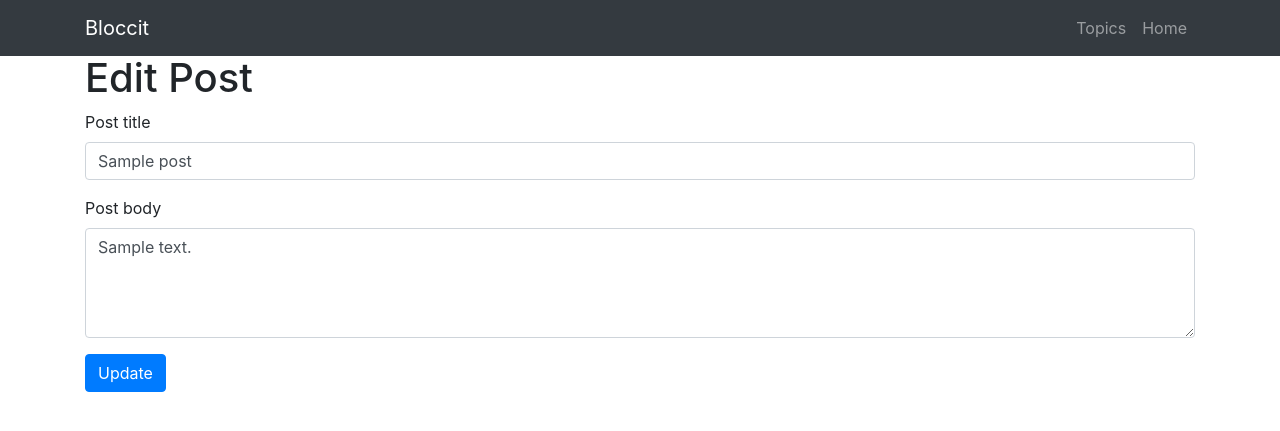
After one commit to Jacoblevine93/bloccit, a Node server app: page /topics/1/posts/1/edit in a window 1280 px wide. The commit adds this page. Shown: the top 431 px of the page. Run offline with Node 20, Linux system fonts and the light colour scheme; tables that the repository leaves empty hold one stand-in row (values such as "Sample post"); some libraries are stand-ins or nearby versions.

Commit message:
Checkpoint 7 Complete

```diff
--- a/src/config/router-config.js
+++ b/src/config/router-config.js
@@ -2,7 +2,9 @@ module.exports = {
 	init(app){
 		const staticRoutes = require('../routes/static');
 		const topiccRoutes = require('../routes/topics');
+		const postRoutes = require('../routes/posts');
 		app.use(staticRoutes);
 		app.use(topiccRoutes);
+		app.use(postRoutes);
 	}
 }
--- /dev/null
+++ b/src/controllers/postController.js
@@ -0,0 +1,63 @@
+const postQueries = require("../db/queries.posts.js");
+
+module.exports = {
+
+   new(req, res, next){
+     res.render("posts/new", {topicId: req.params.topicId});
+   },
+
+   create(req, res, next){
+     let newPost= {
+       title: req.body.title,
+       body: req.body.body,
+       topicId: req.params.topicId
+     };
+     postQueries.addPost(newPost, (err, post) => {
+       if(err){
+         res.redirect(500, "/posts/new");
+       } else {
+         res.redirect(303, `/topics/${newPost.topicId}/posts/${post.id}`);
+       }
+     });
+   },
+
+   show(req, res, next){
+     postQueries.getPost(req.params.id, (err, post) => {
+       if(err || post == null){
+         res.redirect(404, "/");
+       } else {
+         res.render("posts/show", {post});
+       }
+     });
+   },
+
+   destroy(req, res, next){
+     postQueries.deletePost(req.params.id, (err, deletedRecordsCount) => {
+       if(err){
+         res.redirect(500, `/topics/${req.params.topicId}/posts/${req.params.id}`)
+       } else {
+         res.redirect(303, `/topics/${req.params.topicId}`)
+       }
+     });
+   },
+
+   edit(req, res, next){
+     postQueries.getPost(req.params.id, (err, post) => {
+       if(err || post == null){
+         res.redirect(404, "/");
+       } else {
+         res.render("posts/edit", {post});
+       }
+     });
+   },
+
+   update(req, res, next){
+     postQueries.updatePost(req.params.id, req.body, (err, post) => {
+       if(err || post == null){
+         res.redirect(404, `/topics/${req.params.topicId}/posts/${req.params.id}/edit`);
+       } else {
+         res.redirect(`/topics/${req.params.topicId}/posts/${req.params.id}`);
+       }
+     });
+   }
+}
--- /dev/null
+++ b/src/db/queries.posts.js
@@ -0,0 +1,57 @@
+const Post = require("./models").Post;
+const Topic = require("./models").Topic;
+
+module.exports = {
+
+    addPost(newPost, callback){
+      return Post.create(newPost)
+      .then((post) => {
+        callback(null, post);
+      })
+      .catch((err) => {
+        callback(err);
+      })
+    },
+
+   getPost(id, callback){
+     return Post.findById(id)
+     .then((post) => {
+       callback(null, post);
+     })
+     .catch((err) => {
+       callback(err);
+     })
+   },
+
+   deletePost(id, callback){
+     return Post.destroy({
+       where: { id }
+     })
+     .then((deletedRecordsCount) => {
+       callback(null, deletedRecordsCount);
+     })
+     .catch((err) => {
+       callback(err);
+     })
+   },
+
+   updatePost(id, updatedPost, callback){
+     return Post.findById(id)
+     .then((post) => {
+       if(!post){
+         return callback("Post not found");
+       }
+
+       post.update(updatedPost, {
+         fields: Object.keys(updatedPost)
+       })
+       .then(() => {
+         callback(null, post);
+       })
+       .catch((err) => {
+         callback(err);
+       });
+     });
+   }
+
+}
--- /dev/null
+++ b/src/views/posts/edit.ejs
@@ -0,0 +1,29 @@
+<!DOCTYPE html>
+<html>
+  <head>
+    <% include ../static/partials/head.ejs %>
+  </head>
+  <body>
+    <% include ../static/partials/navbar.ejs %>
+
+    <main class="container">
+
+      <h1>Edit Post</h1>
+
+      <form action="/topics/<%= post.topicId %>/posts/<%= post.id %>/update" method="post">
+        <div class="form-group">
+          <label for="title">Post title</label>
+          <input value="<%= post.title %>" type="text" class="form-control" name="title" aria-describedby="titleHelp" placeholder="Enter Title">
+        </div>
+        <div class="form-group">
+          <label for="body">Post body</label>
+          <textarea rows="4" class="form-control" name="body" placeholder="Enter Description"><%= post.body %></textarea>
+        </div>
+        <button type="submit" class="btn btn-primary">Update</button>
+      </form>
+    </main>
+
+    <% include ../static/partials/baseScripts.ejs %>
+
+  </body>
+</html>
--- a/src/views/static/partials/navbar.ejs
+++ b/src/views/static/partials/navbar.ejs
@@ -1,13 +1,16 @@
 <nav class="navbar navbar-expand-lg navbar-dark bg-dark fixed-top">
   <div class="container">
-    <a class="navbar-brand" href="#">Bloccit</a>
+    <a class="navbar-brand" href="/">Bloccit</a>
     <button class="navbar-toggler" type="button" data-toggle="collapse" data-target="#navbarResponsive" aria-controls="navbarResponsive" aria-expanded="false" aria-label="Toggle navigation">
       <span class="navbar-toggler-icon"></span>
     </button>
     <div class="collapse navbar-collapse" id="navbarResponsive">
       <ul class="navbar-nav ml-auto">
         <li class="nav-item">
-          <a class="nav-link" href="#">Home
+          <a class="nav-link" href="/topics">Topics</a>
+        </li>
+        <li class="nav-item">
+          <a class="nav-link" href="/">Home
             <span class="sr-only">(current)</span>
           </a>
         </li>
```
Also changed, not shown: spec/integration/posts_spec.js (added, +173 -0 lines), src/db/queries.topics.js (+8 -1 lines), src/routes/posts.js (added, +13 -0 lines), src/views/posts/new.ejs (added, +28 -0 lines), src/views/posts/show.ejs (added, +22 -0 lines), src/views/topics/show.ejs (+11 -0 lines).
